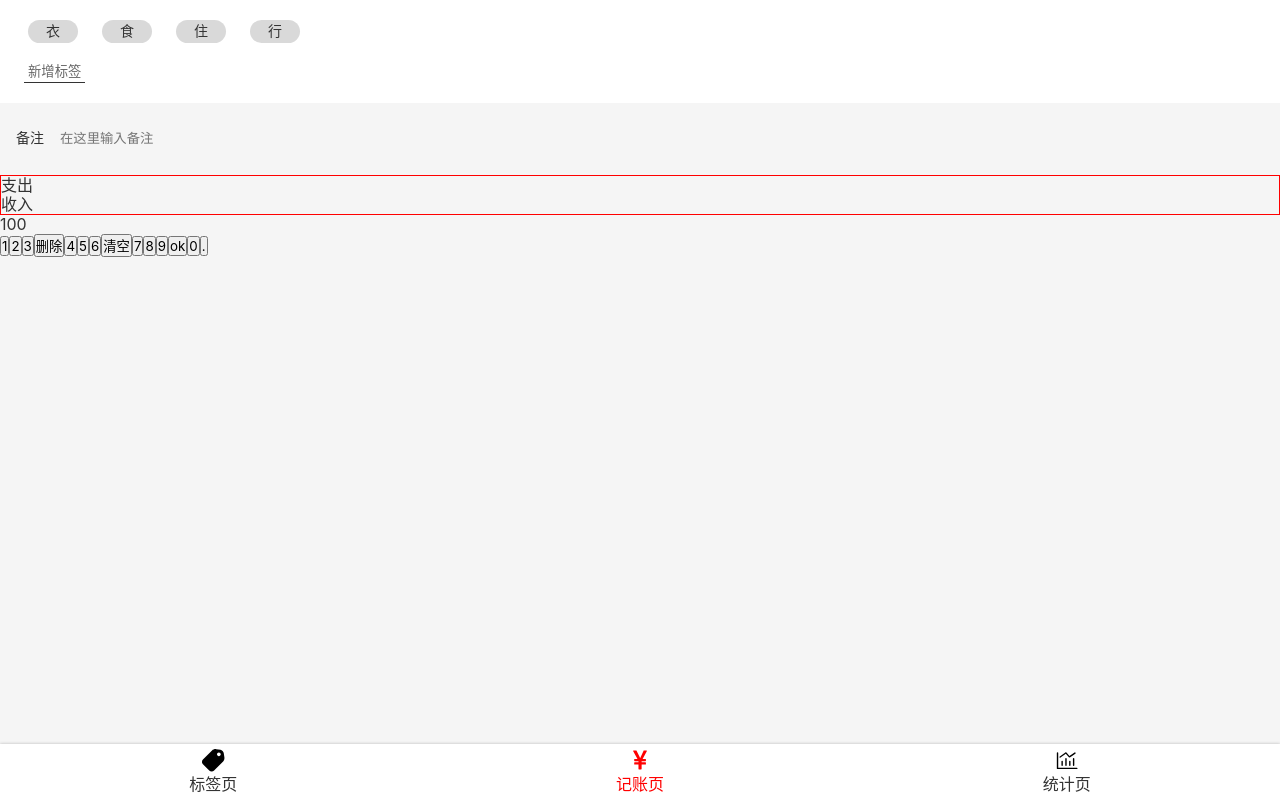
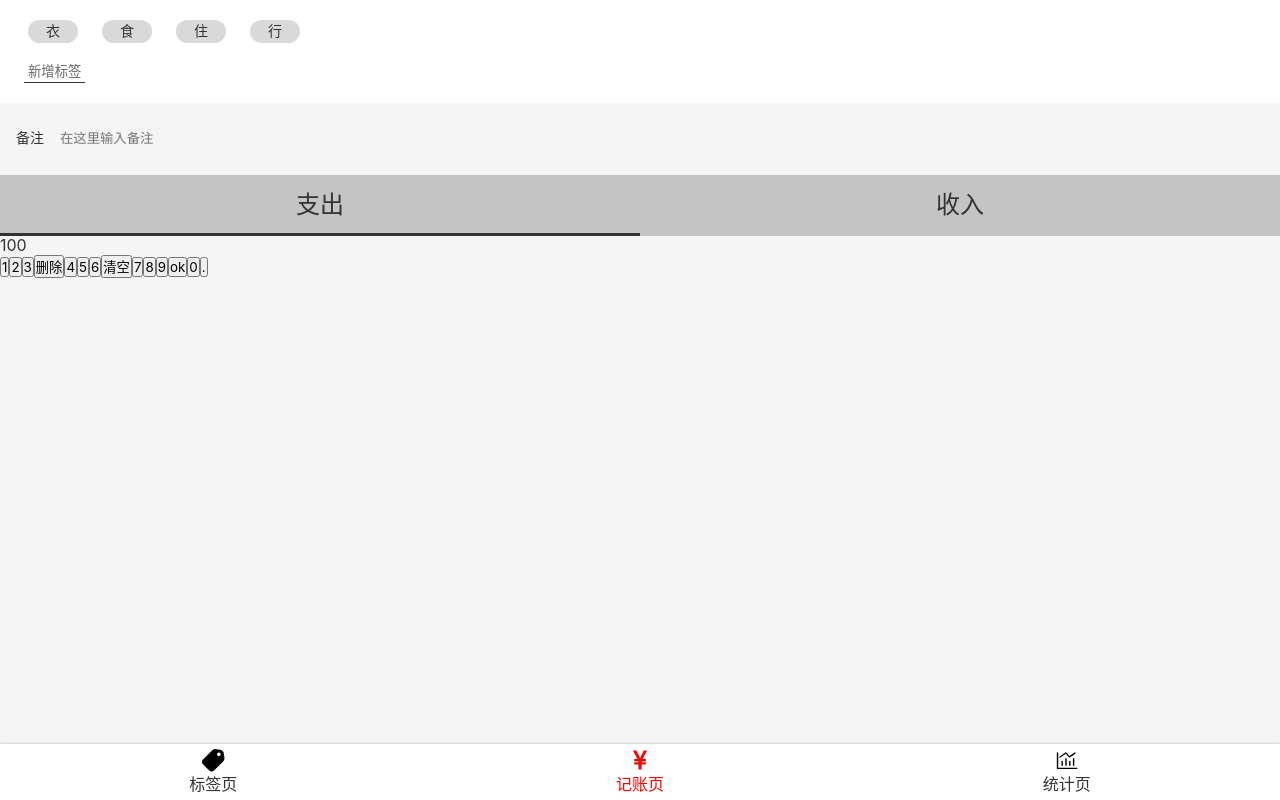
Before and after one commit to Kidnapped33/react-money-code, a React app: page /#/money in a window 1280 px wide. Built offline with nearby package versions, Linux system fonts and the light colour scheme.

Commit message:
完成 Money 的 支出收入 样式

```diff
--- a/src/view/Money.tsx
+++ b/src/view/Money.tsx
@@ -42,7 +42,27 @@
   }
 `;
 const CategorySection = styled.section`
-border: 1px solid red;
+  font-size: 24px;
+    > ul {
+      display: flex;
+      background-color: #c4c4c4;
+      > li {
+        width: 50%;
+        text-align: center;
+        padding: 16px 0;
+        position: relative;
+          &.selected::after{
+           content: '';
+           display: block;
+           height: 3px;
+           background-color: #333;
+           position: absolute;
+           left: 0;
+           bottom: 0;
+           width: 100%;
+            }
+      }
+    }
 `;
 const NumberPadSection = styled.section``;
 
@@ -67,7 +87,7 @@
             </NotesSection>
             <CategorySection>
                 <ul>
-                    <li>支出</li>
+                    <li className={'selected'}>支出</li>
                     <li>收入</li>
                 </ul>
             </CategorySection>
```
Also changed, not shown: 1 other file (tests, documents, lock files or other folders).
